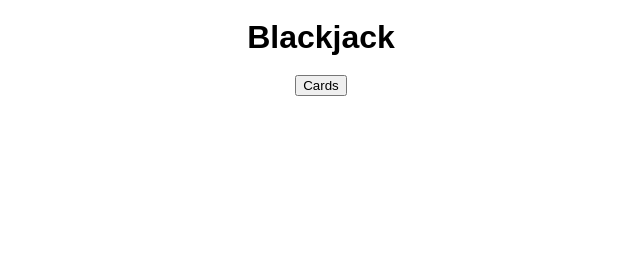
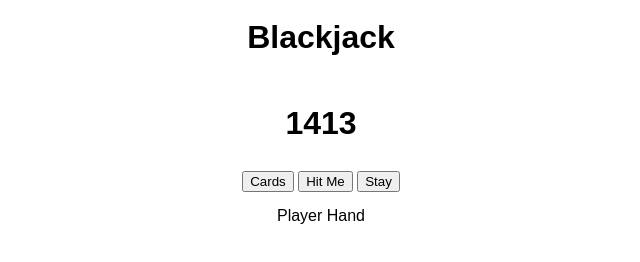
Before and after one commit to jfordnose64/blackjack, a website: page public/index.html in a window 1280 px wide. Shown: the whole page, without its empty margins (319-959 px from the left). Drawn offline with Linux system fonts and the light colour scheme.

Commit message:
fixed value function

```diff
--- a/public/index.html
+++ b/public/index.html
@@ -11,7 +11,20 @@
 
 <body>
   <h1 class="header">Blackjack</h1>
-  <button>Cards</button>
+  <article class="score">
+    <div class="player-score">
+      <p class="player-total">score</p>
+    </div>
+    <div class="dealer-score">
+      <p class="dealer-total">score</p>
+    </div>
+  </article>
+  <article>
+    <button class="get-card">Cards</button>
+    <button class="hit-me">Hit Me </button>
+    <button class="stay">Stay</button>
+  </article>
+  <p>Player Hand</p>
   <script src="/main.js" charset="utf-8"></script>
 </body>
 
--- a/public/main.js
+++ b/public/main.js
@@ -15,7 +15,7 @@ let dealerHand = []
 let playerHand = []
 
 class Card {
-  constructor(rank, suit, value) {
+  constructor(rank, suit) {
     this.rank = rank
     this.suit = suit
   }
@@ -23,8 +23,7 @@ class Card {
 
 const state = {
   suits: ['hearts', 'diamonds', 'spades', 'clubs'],
-  ranks: [
-    {
+  ranks: [{
       name: 'ace',
       value: 11
     },
@@ -79,62 +78,73 @@ const state = {
   ]
 }
 
+const createDeck = () => {
   for (let i = 0; i < state.suits.length; i++) {
     const suit = state.suits[i]
     for (let j = 0; j < state.ranks.length; j++) {
+      // const value = state.value[]
       deck.push(new Card(state.ranks[j], suit))
+    }
   }
 }
 
 //   at this point state is never used again until shuffle deck is the man now
 
-//  console.log(deck)
-
 function shuffle(a) {
   for (let i = a.length - 1; i > 0; i--) {
-    const j = Math.floor(Math.random() * (i + 1))
-    ;[a[i], a[j]] = [a[j], a[i]]
+    const j = Math.floor(Math.random() * (i + 1));
+    [a[i], a[j]] = [a[j], a[i]]
   }
   return a
 }
 
 let dealCard = () => {}
 
+//  Total functions
+//  loop over the hand
+let total = () => {
+  let playerTotal = 0
+  for (let i = 0; i < playerHand.length; i++) {
+    const card = playerHand[i]
+
+    playerTotal += card.rank.value
+  }
+  document.querySelector('.player-total').textContent = playerTotal
+  return playerTotal
+}
+
+let totalDealer = () => {
+  let dealerTotal = 0
+  for (let j = 0; j < dealerHand.length; j++) {
+    const card = dealerHand[j];
+
+    dealerTotal += card.rank.value
+  }
+  document.querySelector('.dealer-total').textContent = dealerTotal
+  return dealerTotal
+}
+
+const main = () => {}
+
+// document.querySelector('.hit-me').addEventListener('click', hitMe)
+document.addEventListener('DOMContentLoaded', () => {
+  createDeck()
   deck = shuffle(deck)
-// console.log(deck)
 
   for (let i = 0; i < 2; i++) {
-  dealerHand.push(deck.splice(Math.floor(Math.random() * deck.length), 1))
+    dealerHand.push(deck.splice(Math.floor(Math.random() * deck.length), 1)[0])
   }
 
   for (let i = 0; i < 2; i++) {
-  playerHand.push(deck.splice(Math.floor(Math.random() * deck.length), 1))
+    playerHand.push(deck.splice(Math.floor(Math.random() * deck.length), 1)[0])
   }
 
-//  Total functions
-//  loop over the hand
-let playerTotal = 0
-for (let i = 0; i < playerHand.length; i++) {
-  //  get the card at index I
-  const card = playerHand[i]
-  // const rank = card.rank
-
-  //  deconstruct the card class to get the rank value
-  const cardValue = Object.card.ranks.value
-
-  playerTotal += cardValue
-}
-
-console.log(playerTotal)
-
-console.log(playerTotal)
+  // console.log(playerTotal)
 
   console.log(dealerHand)
-
   console.log(playerHand)
-
   console.log(deck)
 
-const main = () => {}
-
-document.addEventListener('DOMContentLoaded', main)
+  console.log(total())
+  console.log(totalDealer())
+})
--- a/public/screen.css
+++ b/public/screen.css
@@ -11,3 +11,11 @@ body {
   min-height: 100%;
   text-align: center;
 }
+
+.score {
+  display: flex;
+  justify-content: center;
+  font-size: 2rem;
+  font-weight: 900;
+  align-content: space-between;
+}
```
Lines whose indentation alone changed are shown as unchanged.
